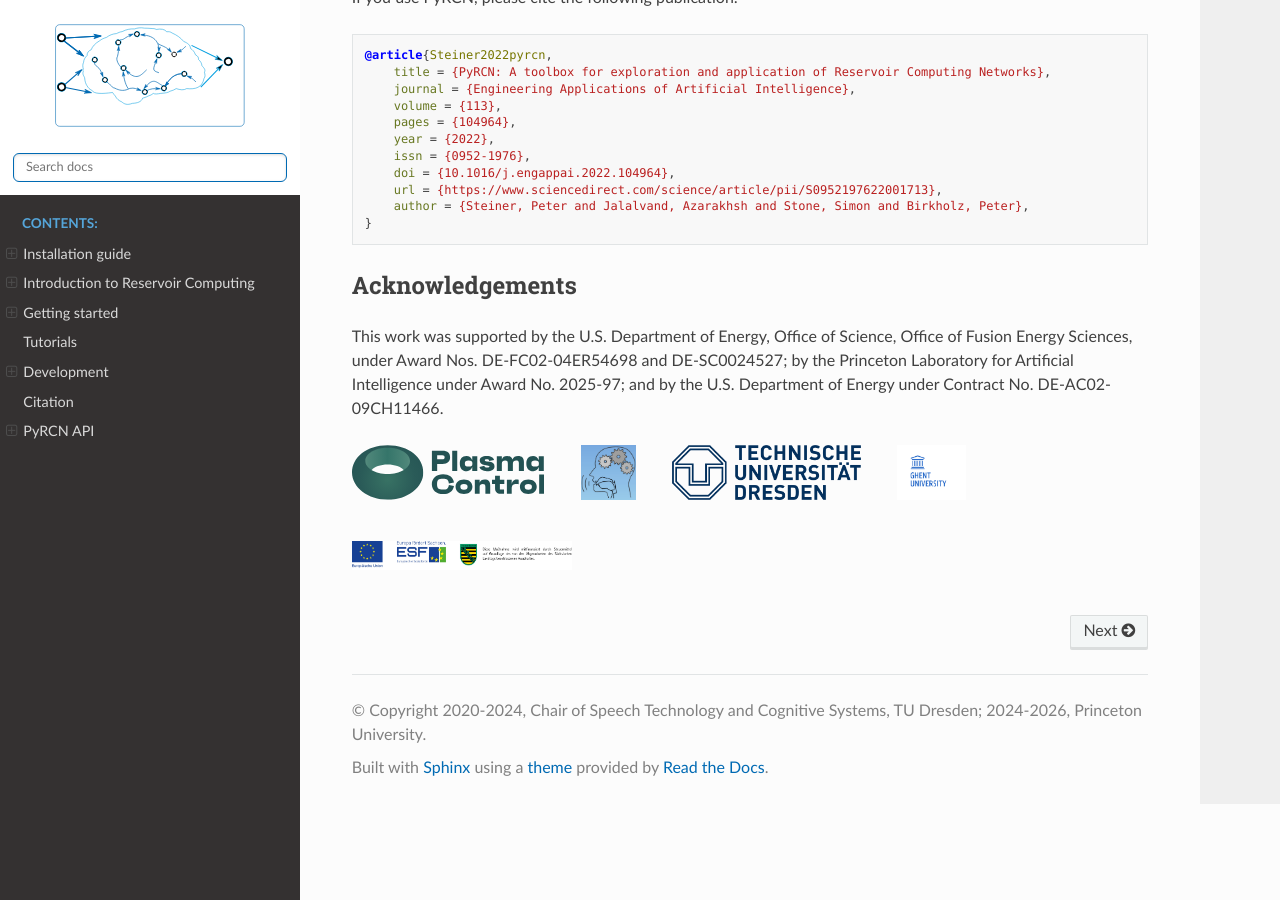
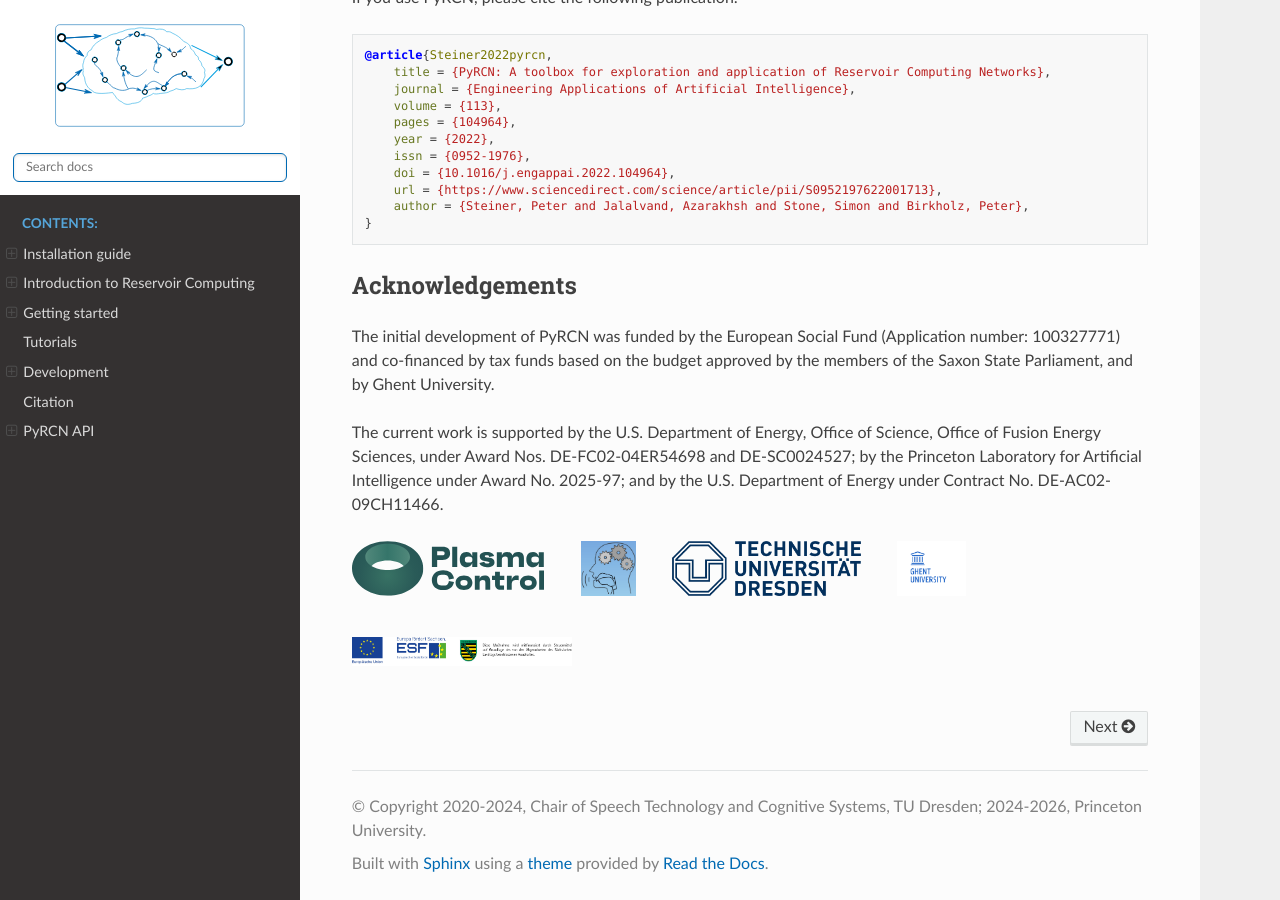
Before and after one commit to PlasmaControl/PyRCN, a Sphinx documentation site: the page built from docs/source/index.rst, in a window 1280 px wide and 900 px high, scrolled down 2677 px. Built offline with Sphinx 7.4.7 and the Read the Docs theme 3.1.0, drawn with Linux system fonts in a browser that asks for light colours.

Commit message:
docs: real ESN schematic + restore ESF (initial) funding
- introduction: the previous figure (echo_state_network.svg) was actually the
  PyRCN logo, not a network diagram. Replace it with a generated ESN schematic
  (fixed input W_in and recurrent W_res, trained readout W_out).
- landing page: acknowledge the European Social Fund as PyRCN's initial
  funding (past tense) next to the current DOE support, which also restores
  the meaning of the retained ESF logo.

Co-Authored-By: Claude Opus 4.8 <noreply@anthropic.com>

```diff
--- a/docs/source/index.rst
+++ b/docs/source/index.rst
@@ -134,9 +134,14 @@ If you use PyRCN, please cite the following publication:
 Acknowledgements
 ================
 
-This work was supported by the U.S. Department of Energy, Office of Science,
-Office of Fusion Energy Sciences, under Award Nos. DE-FC02-04ER54698 and
-DE-SC0024527; by the Princeton Laboratory for Artificial Intelligence under
+The initial development of PyRCN was funded by the European Social Fund
+(Application number: 100327771) and co-financed by tax funds based on the
+budget approved by the members of the Saxon State Parliament, and by Ghent
+University.
+
+The current work is supported by the U.S. Department of Energy, Office of
+Science, Office of Fusion Energy Sciences, under Award Nos. DE-FC02-04ER54698
+and DE-SC0024527; by the Princeton Laboratory for Artificial Intelligence under
 Award No. 2025-97; and by the U.S. Department of Energy under Contract No.
 DE-AC02-09CH11466.
 
```
Also changed, not shown: docs/source/introduction.rst (+5 -3 lines), docs/source/_static/img/esn_schematic.svg (added).
